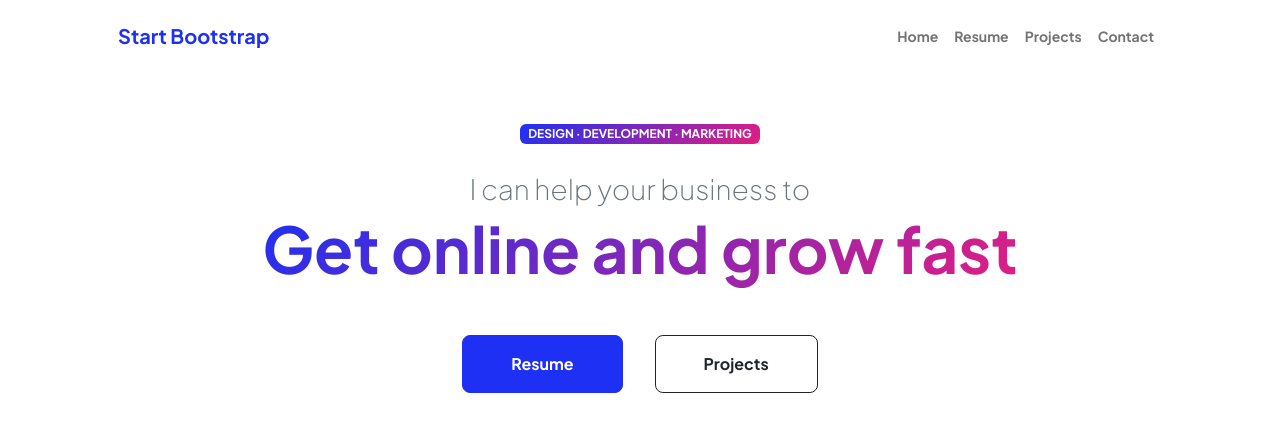
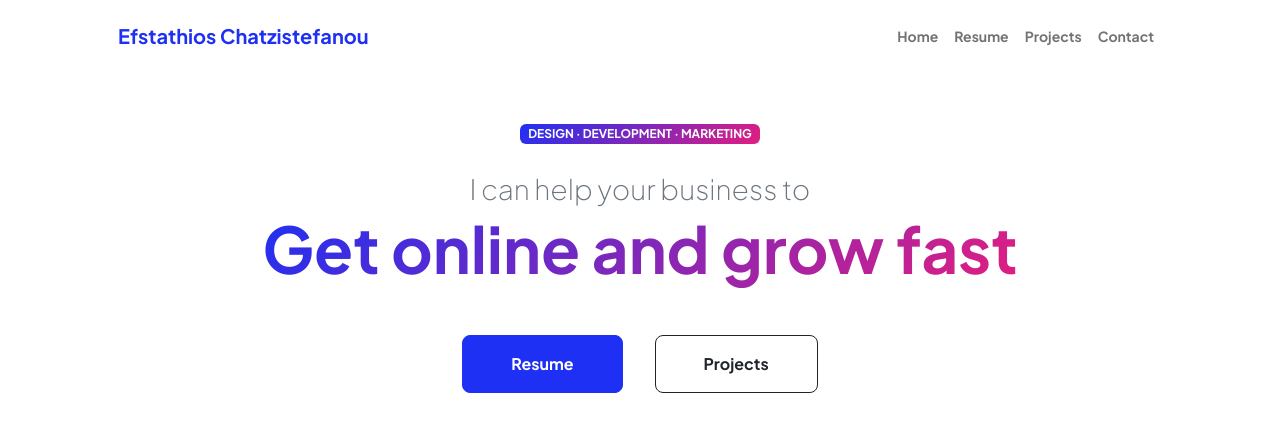
Before and after one commit to StathisChatzistefanou/my-portfolio, a website: page index.html in a window 1280 px wide. Shown: the top 435 px of the page. Drawn offline with nearby package versions, Linux system fonts and the light colour scheme.

Commit message:
Update my name and photo

```diff
--- a/index.html
+++ b/index.html
@@ -22,7 +22,7 @@
             <!-- Navigation-->
             <nav class="navbar navbar-expand-lg navbar-light bg-white py-3">
                 <div class="container px-5">
-                    <a class="navbar-brand" href="index.html"><span class="fw-bolder text-primary">Start Bootstrap</span></a>
+                    <a class="navbar-brand" href="index.html"><span class="fw-bolder text-primary">Efstathios Chatzistefanou</span></a>
                     <button class="navbar-toggler" type="button" data-bs-toggle="collapse" data-bs-target="#navbarSupportedContent" aria-controls="navbarSupportedContent" aria-expanded="false" aria-label="Toggle navigation"><span class="navbar-toggler-icon"></span></button>
                     <div class="collapse navbar-collapse" id="navbarSupportedContent">
                         <ul class="navbar-nav ms-auto mb-2 mb-lg-0 small fw-bolder">
```
Also changed, not shown: assets/profile.png.
